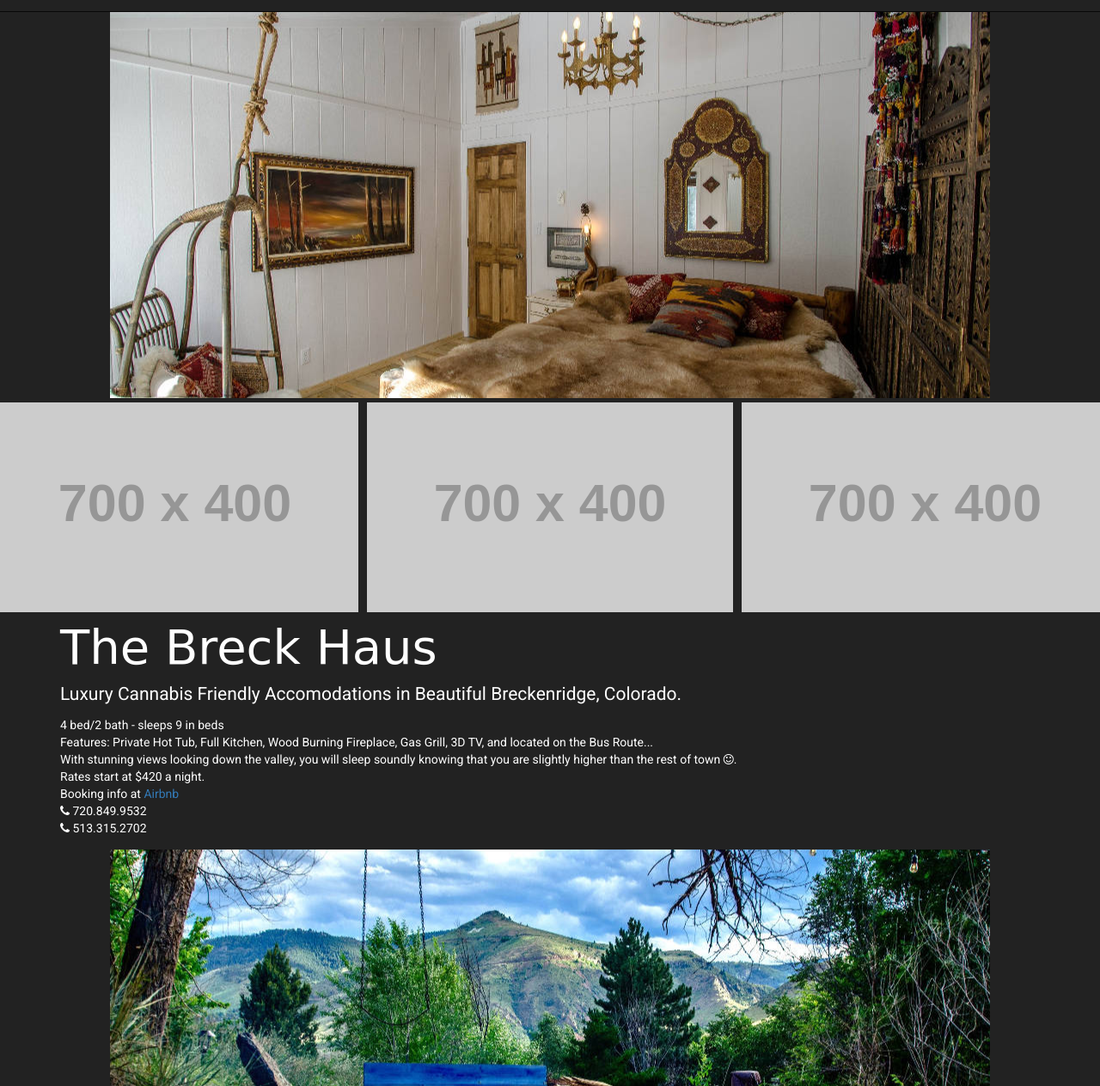
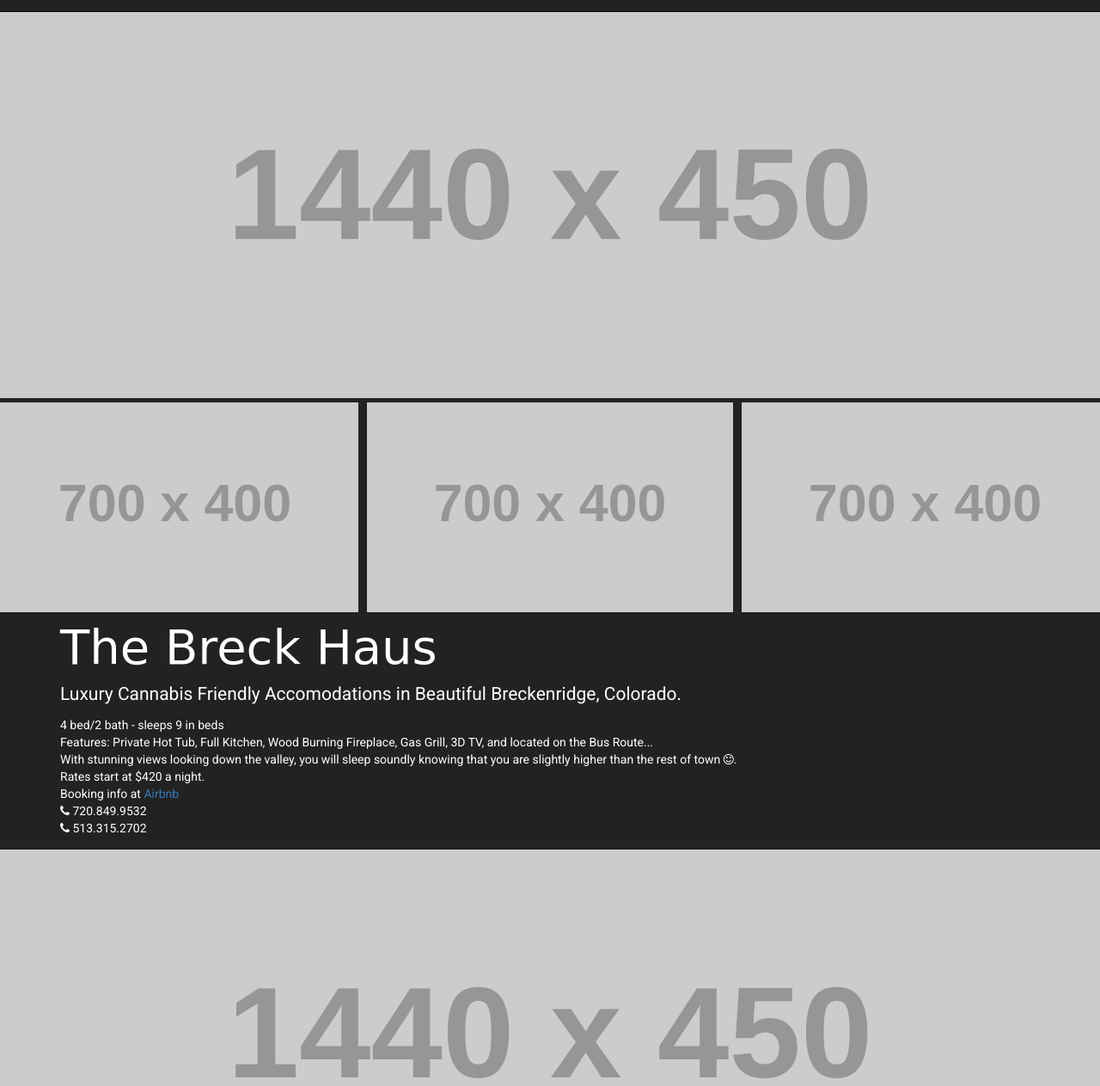
Before and after one commit to JCummings01/woodcraft, a plain HTML site: page index.html in a window 1280 px wide. Shown: the part 37-1300 px from the top of the page at 86% size. Drawn offline with Linux system fonts and the light colour scheme; placeholder pictures from the web are drawn by us; a web font is replaced by a local one.

Commit message:
added placeholder pics

```diff
--- a/css/full-width-pics.css
+++ b/css/full-width-pics.css
@@ -49,13 +49,15 @@ p.lead.section-lead {
 }
 
 .image-bg-fluid-height {
-	background: url('../public/b1.jpg') no-repeat center center scroll;
+	/*background: url('../public/b1.jpg') no-repeat center center scroll;*/
+    background: url('http://placehold.it/1440x450') no-repeat center center scroll;
     /*padding: 100px 0;*/
     height: 450px;
 }
 
 .image-bg-fixed-height {
-	background: url('../public/g1.jpg') no-repeat center center scroll;
+	/*background: url('../public/g1.jpg') no-repeat center center scroll;*/
+    background: url('http://placehold.it/1440x450') no-repeat center center scroll;
     height: 450px;
 }
 
```
